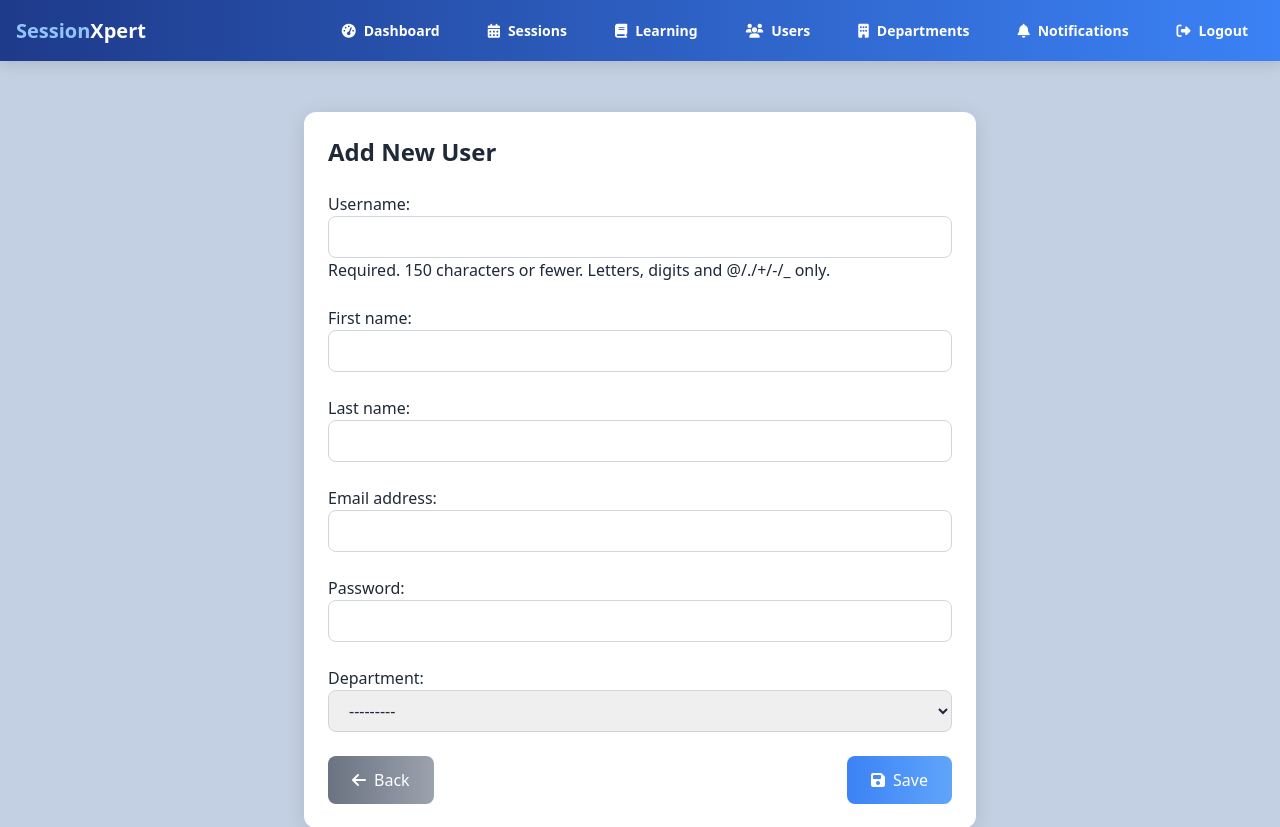
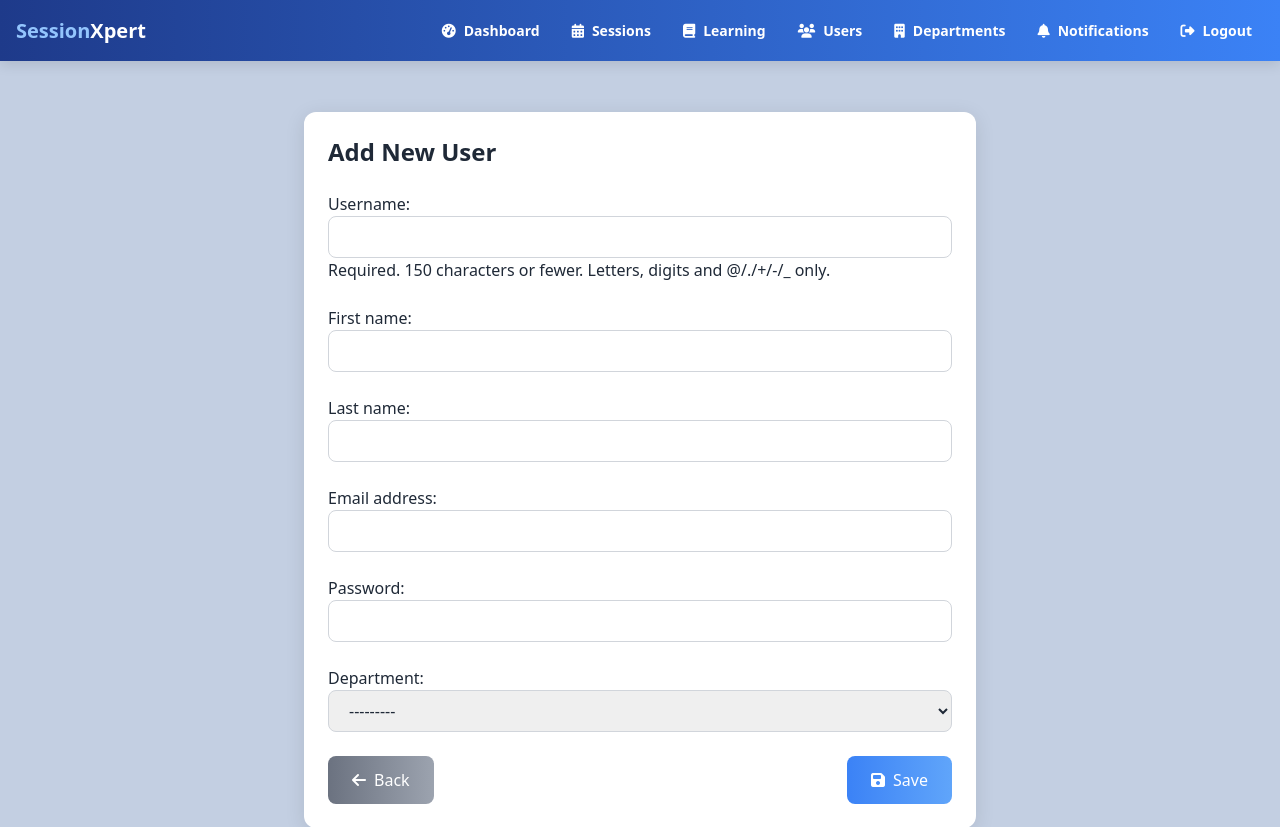
Before and after one commit to ashishkekan/session-management, a Django app: page /add-user/ in a window 1280 px wide. Shown: the top 827 px of the page. Run offline with Django 4.2, Linux system fonts and the light colour scheme; the visitor is signed in with stand-in values (Sample User, id 1); data that the repository does not hold is empty; some libraries are stand-ins or nearby versions.

Commit message:
fixed minor design issue

```diff
--- a/management/static/management/style.css
+++ b/management/static/management/style.css
@@ -85,7 +85,7 @@ nav a:hover {
 
 .navbar-menu a {
     color: white;
-    padding: 0.5rem 1rem;
+    padding: 0.5rem 0.75rem; /* Reduced padding from 0.5rem 1rem */
     display: flex;
     align-items: center;
 }
--- a/management/templates/session/base.html
+++ b/management/templates/session/base.html
@@ -22,7 +22,7 @@
                     <i class="fas fa-bars text-xl"></i>
                 </button>
             </div>
-            <div class="navbar-menu md:flex md:items-center md:space-x-4 hidden">
+            <div class="navbar-menu md:flex md:items-center md:space-x-2 hidden">
                 {% if user.is_authenticated %}
                     <a href="{% url 'home' %}" class="navbar-link text-white px-3 py-2 rounded-md flex items-center">
                         <i class="fas fa-tachometer-alt mr-2"></i> Dashboard
```
